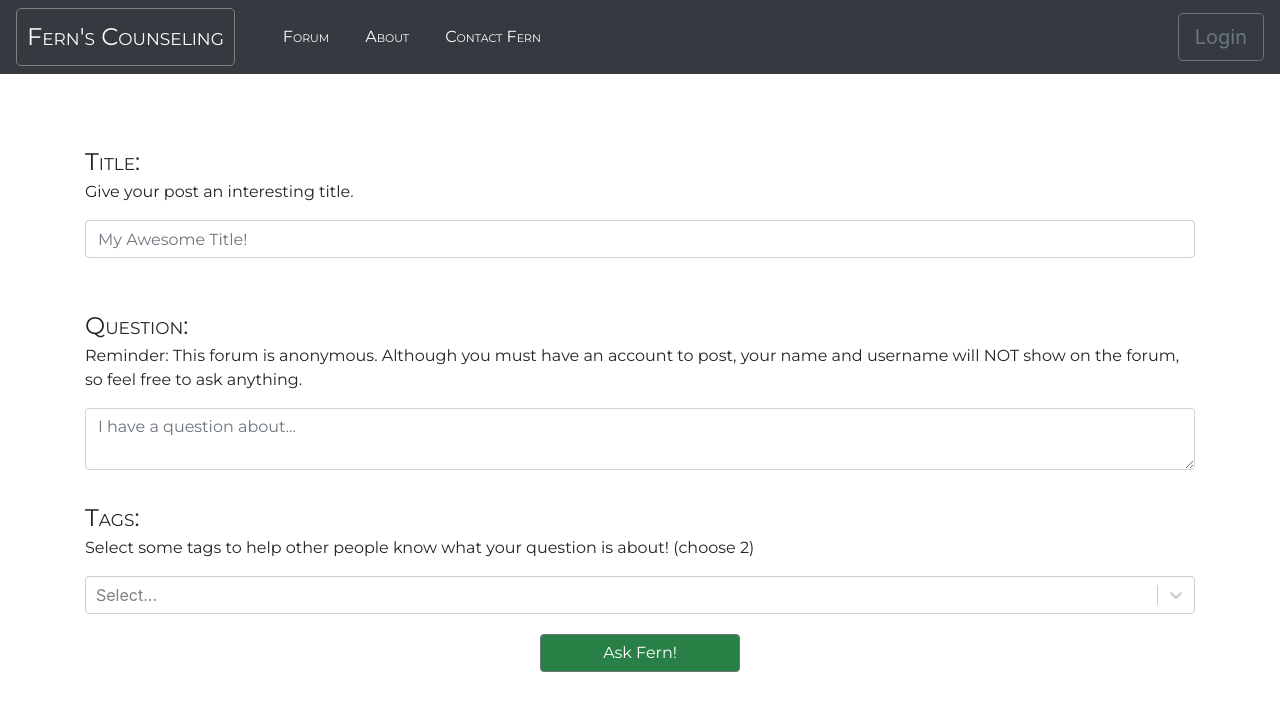
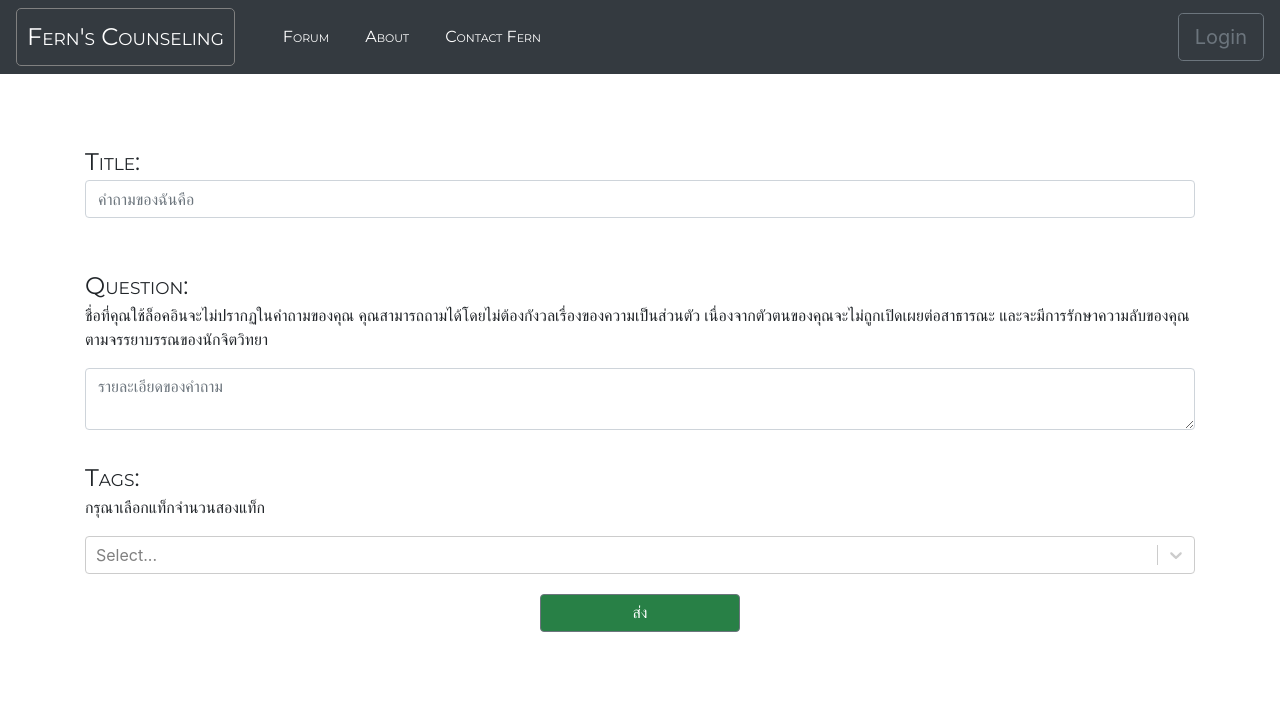
Before and after one commit to Perrottarichard/fern-psy, a React (Create React App) app: page /addpost in a window 1280 px wide. Shown: the top 710 px of the page. Built offline with nearby package versions, Linux system fonts and the light colour scheme; no server answers.

Commit message:
add some Thai

```diff
--- a/src/components/ForumLandingPage.js
+++ b/src/components/ForumLandingPage.js
@@ -3,7 +3,7 @@ import { useHistory, Link } from 'react-router-dom'
 import { useDispatch, useSelector } from 'react-redux'
 import { Container, Card, CardTitle, CardBody, Button } from 'reactstrap'
 import { FontAwesomeIcon } from '@fortawesome/react-fontawesome'
-import { faQuestionCircle, faUserFriends, faSadCry, faBolt, faDizzy, faBusinessTime, faBrain, faBabyCarriage, faEye, faHome, faSyringe, faHeartBroken, faVenusMars, faTransgender, faCocktail, faAngry, faFlushed, faGlassCheers, faTheaterMasks, faSadTear } from '@fortawesome/free-solid-svg-icons';
+import { faQuestionCircle, faUserFriends, faBusinessTime, faBrain, faHome, faSyringe, faHeartBroken, faVenusMars, faTransgender, faAngry, faFlushed, faGlassCheers, faTheaterMasks, faSadTear } from '@fortawesome/free-solid-svg-icons';
 // import { initializeForumAnswered } from '../reducers/forumReducer'
 import { setTagFilter } from '../reducers/forumReducer'
 // import SingleTagDisplay from './SingleTagDisplay'
@@ -22,8 +22,6 @@ const tagOptions = [
   { tag: 'mental health', backgroundColor: '#1e45a8', icon: faBrain },
   { tag: 'bullying', backgroundColor: '#5e320f', icon: faAngry },
   { tag: 'family', backgroundColor: '#ffa64d', icon: faHome },
-  // { tag: 'peer pressure', backgroundColor: '#288046', icon: faEye },
-  // { tag: 'parenting', backgroundColor: '#6da870', icon: faBabyCarriage },
   { tag: 'other', backgroundColor: '#707571', icon: faQuestionCircle },
   { tag: 'addiction', backgroundColor: '#40073d', icon: faSyringe },
 
--- a/src/components/ForumPostMain.js
+++ b/src/components/ForumPostMain.js
@@ -23,23 +23,38 @@ const buttonStyle = {
   fontFamily: 'Montserrat',
 }
 
+// const tagOptions = [
+//   { value: 'sex', label: 'Sex' },
+//   { value: 'dating', label: 'Dating' },
+//   { value: 'addiction', label: 'Addiction' },
+//   { value: 'friendship', label: 'Friendship' },
+//   { value: 'lgbt', label: 'LGBT' },
+//   { value: 'depression', label: 'Depression' },
+//   { value: 'anxiety', label: 'Anxiety' },
+//   { value: 'bipolar', label: 'Bipolar' },
+//   { value: 'relationships', label: 'Relationships' },
+//   { value: 'career', label: 'Career' },
+//   { value: 'mental health', label: 'Mental Health' },
+//   { value: 'bullying', label: 'Bullying' },
+//   { value: 'family', label: 'Family' },
+//   { value: 'other', label: 'Other' }
+// ]
+
 const tagOptions = [
-  { value: 'sex', label: 'Sex' },
-  { value: 'dating', label: 'Dating' },
-  { value: 'addiction', label: 'Addiction' },
-  { value: 'friendship', label: 'Friendship' },
+  { value: 'ปัญหาเรื่องเพศ', label: 'ปัญหาเรื่องเพศ' },
+  { value: 'การออกเดท', label: 'การออกเดท' },
+  { value: 'การเสพติด', label: 'การเสพติด' },
+  { value: 'ความสัมพันธ์กับเพื่อน', label: 'ความสัมพันธ์กับเพื่อน' },
   { value: 'lgbt', label: 'LGBT' },
-  { value: 'depression', label: 'Depression' },
-  { value: 'anxiety', label: 'Anxiety' },
-  { value: 'bipolar', label: 'Bipolar' },
+  { value: 'โรคซึมเศร้า', label: 'โรคซึมเศร้า' },
+  { value: 'ความวิตกกังวล', label: 'ความวิตกกังวล' },
+  { value: 'ไบโพลาร์', label: 'ไบโพลาร์' },
   { value: 'relationships', label: 'Relationships' },
-  { value: 'career', label: 'Career' },
-  { value: 'mental health', label: 'Mental Health' },
+  { value: 'การทำงาน', label: 'การทำงาน' },
+  { value: 'สุขภาพจิต', label: 'สุขภาพจิต' },
   { value: 'bullying', label: 'Bullying' },
-  { value: 'family', label: 'Family' },
-  // { value: 'peer pressure', label: 'Peer Pressure' },
-  // { value: 'parenting', label: 'Parenting' },
-  { value: 'other', label: 'Other' }
+  { value: 'ครอบครัว', label: 'ครอบครัว' },
+  { value: 'อื่นๆ', label: 'อื่นๆ' }
 ]
 const ForumPostMain = (props) => {
   const { activeUser } = props
@@ -63,14 +78,20 @@ const ForumPostMain = (props) => {
   const handleEditorSubmit = async (event) => {
     event.preventDefault()
     if (!title || !question || !selectedTags) {
-      toast.warn('Please make sure you have a title, a question, and some tags')
+      toast.warn('กรุณาใส่หัวข้อคำถาม คำถามของคุณ และโปรดเลือกแท็กสองหัวข้อ', { autoClose: 5000 })
+      //'Please make sure you have a title, a question, and two tags'
+      // กรุณาใส่หัวข้อคำถาม คำถามของคุณ และโปรดเลือกแท็กสองหัวข้อ
     } else if (selectedTags.length !== 2) {
-      toast.warn('Please select 2 tags')
+      toast.warn('กรุณาเลือกแท็กสองหัวข้อค่ะ', { autoClose: 5000 })
+      //กรุณาเลือกแท็กสองหัวข้อค่ะ
+      //'Please select 2 tags'
     }
     else if (activeUser.username === 'Fern-Admin' || activeUser.username === 'Richard-Admin') {
       toast.warn('Why are you trying to ask yourself a question?')
     } else if (!activeUser.username) {
-      toast.warn('You must be logged in to post to the forum')
+      toast.warn('กรุณาล็อคอินก่อนโพสคำถามค่ะ')
+      //กรุณาล็อคอินก่อนโพสคำถามค่ะ
+      //'You must be logged in to post to the forum'
       history.push('/login')
     } else {
       const postToAdd = {
@@ -88,7 +109,8 @@ const ForumPostMain = (props) => {
         setSelectedTags([])
         history.push('/forum')
       } catch (error) {
-        toast.error('You must be logged in to post to the forum')
+        toast.error('กรุณาล็อคอินก่อนโพสคำถามค่ะ')
+        //กรุณาล็อคอินก่อนโพสคำถามค่ะ
         console.log(error)
 
       }
@@ -99,9 +121,9 @@ const ForumPostMain = (props) => {
     <Container>
       <div id='forum-title-div'>
         <Label style={labelStyle}>Title:</Label>
-        <p style={{ fontFamily: 'Montserrat' }}>Give your post an interesting title.</p>
+        {/* <p style={{ fontFamily: 'Montserrat' }}>Give your post an interesting title.</p> */}
         <Input
-          placeholder='My Awesome Title!'
+          placeholder='คำถามของฉันคือ'
           onChange={handleTitleChange}
           value={title}
           style={{ marginBottom: '20px', fontFamily: 'Montserrat' }}
@@ -110,17 +132,18 @@ const ForumPostMain = (props) => {
 
       <div id='forum-question-div'>
         <Label style={labelStyle}>Question:</Label>
-        <p style={{ fontFamily: 'Montserrat' }}>Reminder: This forum is anonymous. Although you must have an account to post, your name and username will NOT show on the forum, so feel free to ask anything.</p>
+        <p style={{ fontFamily: 'Montserrat' }}>ชื่อที่คุณใช้ล็อคอินจะไม่ปรากฏในคำถามของคุณ คุณสามารถถามได้โดยไม่ต้องกังวลเรื่องของความเป็นส่วนตัว เนื่องจากตัวตนของคุณจะไม่ถูกเปิดเผยต่อสาธารณะ และจะมีการรักษาความลับของคุณตามจรรยาบรรณของนักจิตวิทยา</p>
+        {/* */}
         <Input
           type='textarea'
-          placeholder='I have a question about...'
+          placeholder='รายละเอียดของคำถาม'
           onChange={handleContentChange}
           value={question}
           onSubmit={handleEditorSubmit}
           style={{ fontFamily: 'Montserrat' }}
         />
         <Label style={labelStyle}>Tags:</Label>
-        <p style={{ fontFamily: 'Montserrat' }}>Select some tags to help other people know what your question is about! (choose 2)</p>
+        <p style={{ fontFamily: 'Montserrat' }}>กรุณาเลือกแท็กจำนวนสองแท็ก</p>
         <Select
           options={tagOptions}
           onChange={handleTagChange}
@@ -131,7 +154,7 @@ const ForumPostMain = (props) => {
           isMulti>
         </Select>
         <div style={{ display: 'block', textAlign: 'center' }}>
-          <Button style={buttonStyle} onClick={handleEditorSubmit}>Ask Fern!</Button>
+          <Button style={buttonStyle} onClick={handleEditorSubmit}>ส่ง</Button>
         </div>
       </div>
     </Container>
--- a/src/components/NoPostsYet.js
+++ b/src/components/NoPostsYet.js
@@ -2,7 +2,7 @@ import React from 'react'
 import { Link } from 'react-router-dom'
 import { Button, Container } from 'reactstrap'
 import { FontAwesomeIcon } from '@fortawesome/react-fontawesome'
-import { faPencilAlt, faDoorOpen, faEdit, faUserEdit } from '@fortawesome/free-solid-svg-icons'
+import { faUserEdit } from '@fortawesome/free-solid-svg-icons'
 
 
 const postButtonDivStyle = {
```
